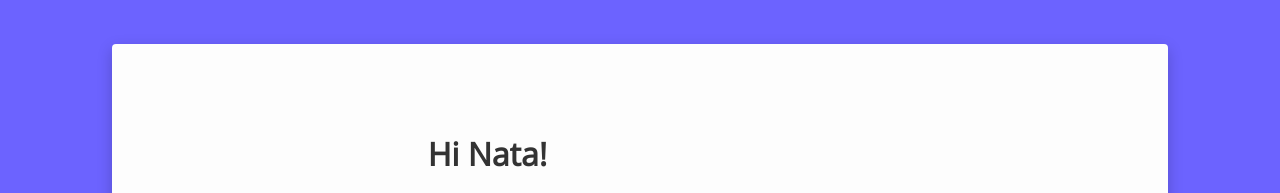
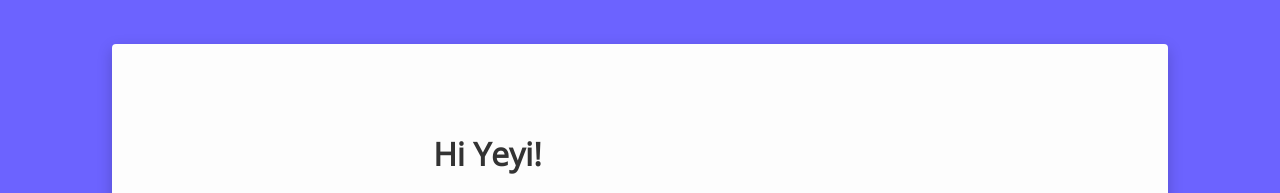
Before and after one commit to fabian0816/Birthday, a plain HTML site: page index.html in a window 1280 px wide. Shown: the top 193 px of the page. Drawn offline with nearby package versions, Linux system fonts and the light colour scheme.

Commit message:
Update index.html

```diff
--- a/index.html
+++ b/index.html
@@ -9,7 +9,7 @@
   <div class="card">
    <img src="https://github.com/DzarelDeveloper/Img/blob/main/ulangtahun.jpg?raw=true" alt="birthday" class="birthday">
    <div class="text">
-    <h1>Hi Nata!</h1>
+    <h1>Hi Yeyi!</h1>
     <p>Happy special birthday! Today is the day to celebrate your extraordinary existence. In the journey of life, I am grateful to have you by my side.
 <br><br>
 Between seas, galaxies, and moons, I was lucky I stepped on the same land, I dreamed under the same stars as you.
```
